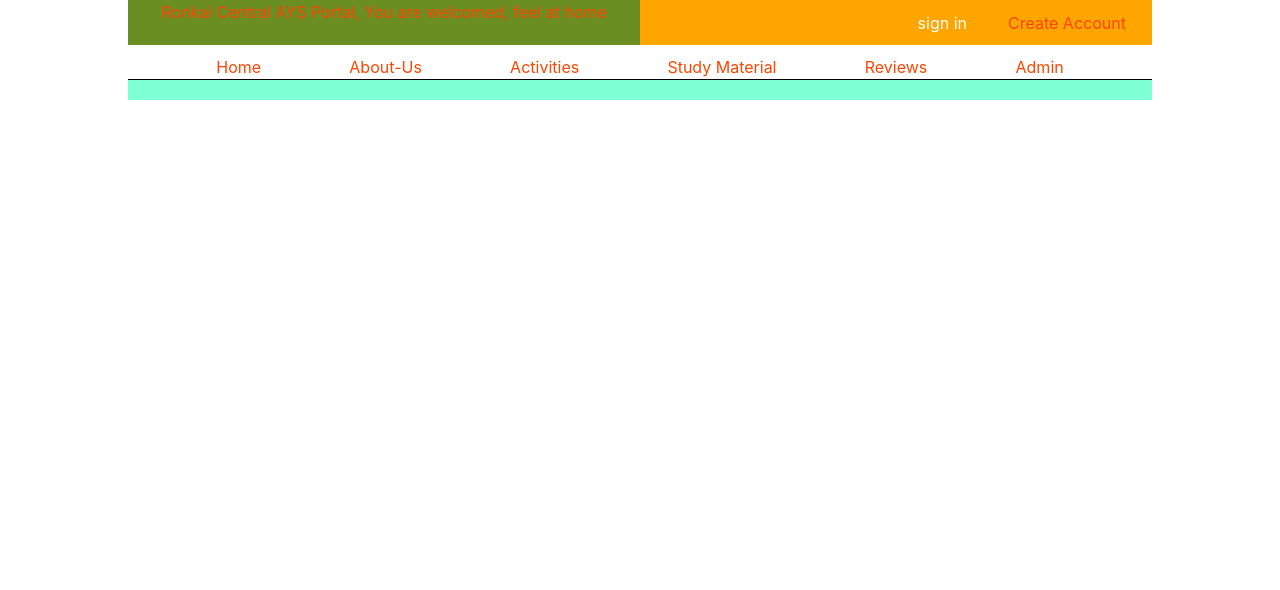
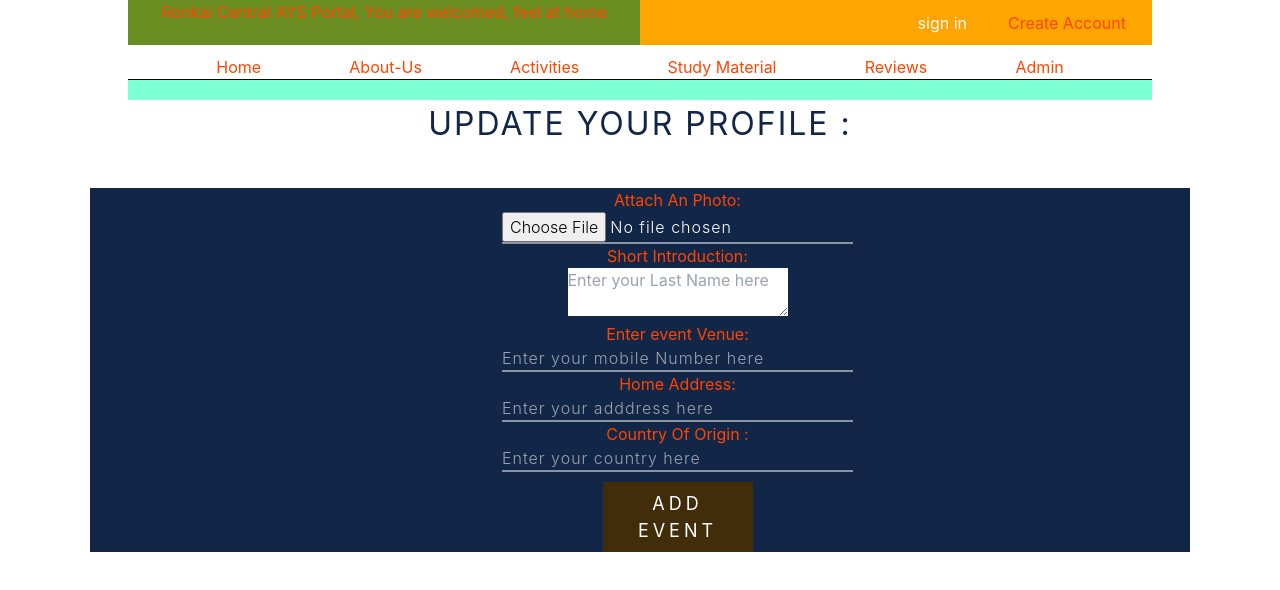
Before and after one commit to Oscarachieng/RONKAI_AYMS, a React (Create React App) app: page /profile-update in a window 1280 px wide. Shown: the top 590 px of the page. Built offline with nearby package versions, Linux system fonts and the light colour scheme.

Commit message:
Adds ProfileUpdate Template and a ProfilePage component [client]

```diff
--- a/src/App.js
+++ b/src/App.js
@@ -16,7 +16,8 @@ import StudyMaterials from './coomponents/study-materials/StudyMaterials';
 import Reviews from './coomponents/reviews/Reviews';
 import EventCreationForm from './coomponents/activities/EventCreationForm';
 import ActivityRegistration from './coomponents/activities/ActivityRegistration';
-
+import ProfileUpdate from './coomponents/accounts/ProfileUpdate';
+import ProfilePage from './coomponents/accounts/ProfilePage';
 function App() {
   return (
     <div className='app'>
@@ -35,9 +36,10 @@ function App() {
          <Route path='/leadership' element={<Leadership/>} />
          <Route path='/event-creation' element={<EventCreationForm/>} />
          <Route path='/activity-registration' element={<ActivityRegistration/>} />
+         <Route path='/profile-update' element={<ProfileUpdate/>} />
+         <Route path='/profile-page' element={<ProfilePage/>} />
       </Routes>
     </div>
   );
 }
-
 export default App;
--- /dev/null
+++ b/src/coomponents/accounts/ProfilePage.js
@@ -0,0 +1,9 @@
+import React from 'react'
+
+const ProfilePage = () => {
+  return (
+    <div>PROFILE PAGE NOT YET IMPLEMENTED</div>
+  )
+}
+
+export default ProfilePage
--- a/src/coomponents/accounts/ProfileUdate.js
+++ /dev/null
@@ -1,9 +0,0 @@
-import React from 'react'
-
-const ProfileUdate = () => {
-  return (
-    <div>ProfileUdate</div>
-  )
-}
-
-export default ProfileUdate
--- /dev/null
+++ b/src/coomponents/accounts/ProfileUpdate.js
@@ -0,0 +1,84 @@
+import React, { useState } from 'react'
+
+const ProfileUpdate = () => {
+  const [profileData, setProfileData] = useState({
+    profilePhoto: "",
+    introduction: "",
+    countryOfOrigin: "",
+    gender: "",
+    address: "",
+  });
+
+  // handling onChange event
+  const handleChange = (event) => {
+    const name = event.target.name;
+    const value = event.target.value;
+    setProfileData({ ...profileData, [name]: value });
+  };
+  return (
+    <div>
+      <h4 className="form-header">Update Your Profile :</h4>
+      <div className="container">
+        <form>
+          <h5> Attach An Photo:</h5>
+
+          <input
+            type="file"
+            name="profilePhoto"
+            onChange={handleChange}
+            value={profileData.profilePhoto}
+            placeholder="Enter your First Name here"
+            required
+          />
+
+          <h5>Short Introduction:</h5>
+          <textarea
+            type="text"
+            name="introduction"
+            onChange={handleChange}
+            value={profileData.introduction}
+            placeholder="Enter your Last Name here"
+            required
+          />
+
+          <h5>Enter event Venue:</h5>
+          <input
+            type="text"
+            name="gender"
+            onChange={handleChange}
+            value={profileData.gender}
+            placeholder="Enter your mobile Number here"
+            required
+          />
+
+          <h5>Home Address:</h5>
+          <input
+            type="text"
+            name="address"
+            onChange={handleChange}
+            value={profileData.address}
+            placeholder="Enter your adddress here"
+            required
+          />
+
+          <h5>Country Of Origin :</h5>
+          <input
+            type="text"
+            name="countryOfOrigin"
+            onChange={handleChange}
+            value={profileData.countryOfOrigin}
+            placeholder="Enter your country here"
+            required
+          />
+          <br />
+
+          <button className="submit-button" type="submit">
+            Add Event
+          </button>
+        </form>
+      </div>
+    </div>
+  )
+}
+
+export default ProfileUpdate
```
